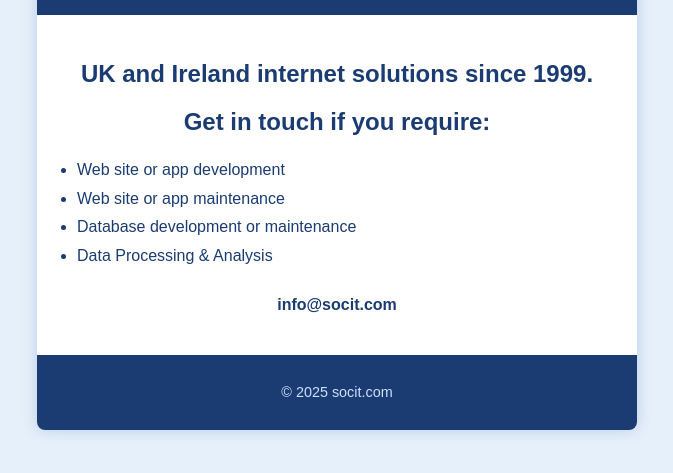
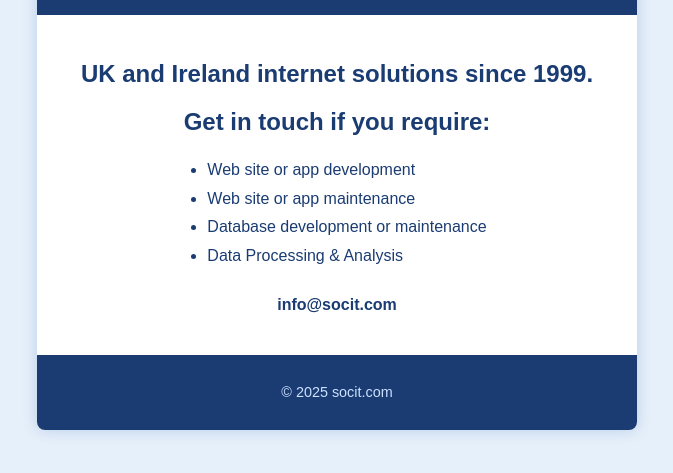
Before and after one commit to Cronoon/socit, a plain HTML site: page index.html in a window 1280 px wide. Shown: the part 271-744 px from the top of the page, without its empty margins (303-976 px from the left). Drawn offline with Linux system fonts and the light colour scheme.

Commit message:
Update index.html

```diff
--- a/index.html
+++ b/index.html
@@ -55,6 +55,7 @@ h2 {text-align:center;}
     main ul {
       line-height: 1.8;
       padding-left: 20px;
+      justify-self: anchor-center;
     }
 
     main p.email {
```
